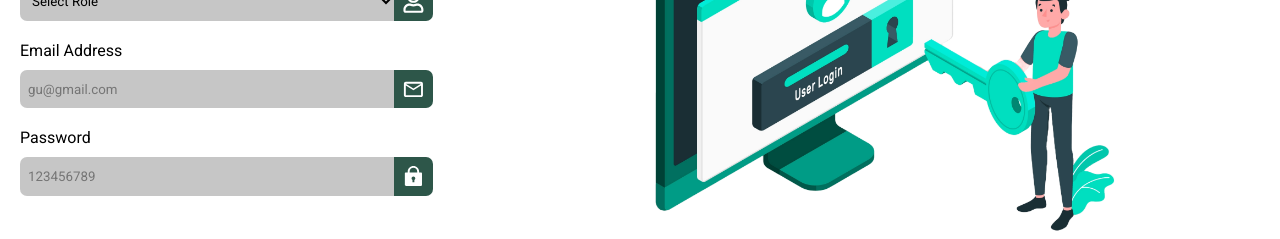
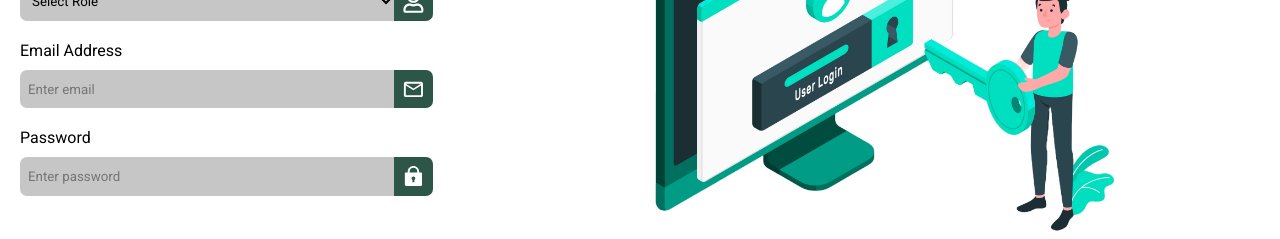
Before and after one commit to krakenftw/JobZeeHimanshu, a React (Vite) app in the folder frontend/: page /login in a window 1280 px wide. Shown: the part 330-569 px from the top of the page. Built offline with nearby package versions, Linux system fonts and the light colour scheme; no server answers.

Commit message:
Update Login.jsx

```diff
--- a/frontend/src/components/Auth/Login.jsx
+++ b/frontend/src/components/Auth/Login.jsx
@@ -72,7 +72,7 @@ const Login = () => {
               <div>
                 <input
                   type='email'
-                  placeholder='gu@gmail.com'
+                  placeholder='Enter email'
                   value={email}
                   onChange={(e) => setEmail(e.target.value)}
                 />
@@ -84,7 +84,7 @@ const Login = () => {
               <div>
                 <input
                   type='password'
-                  placeholder='123456789'
+                  placeholder='Enter password'
                   value={password}
                   onChange={(e) => setPassword(e.target.value)}
                 />
```
